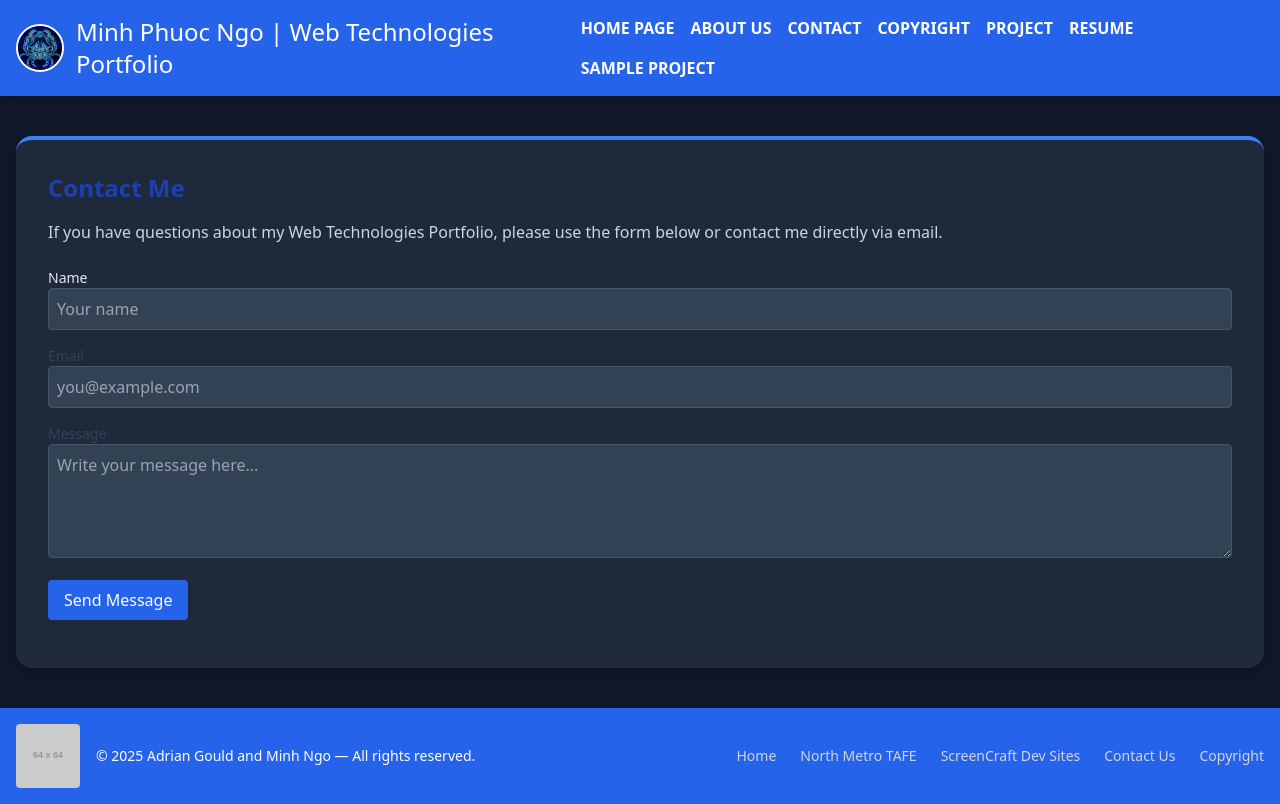
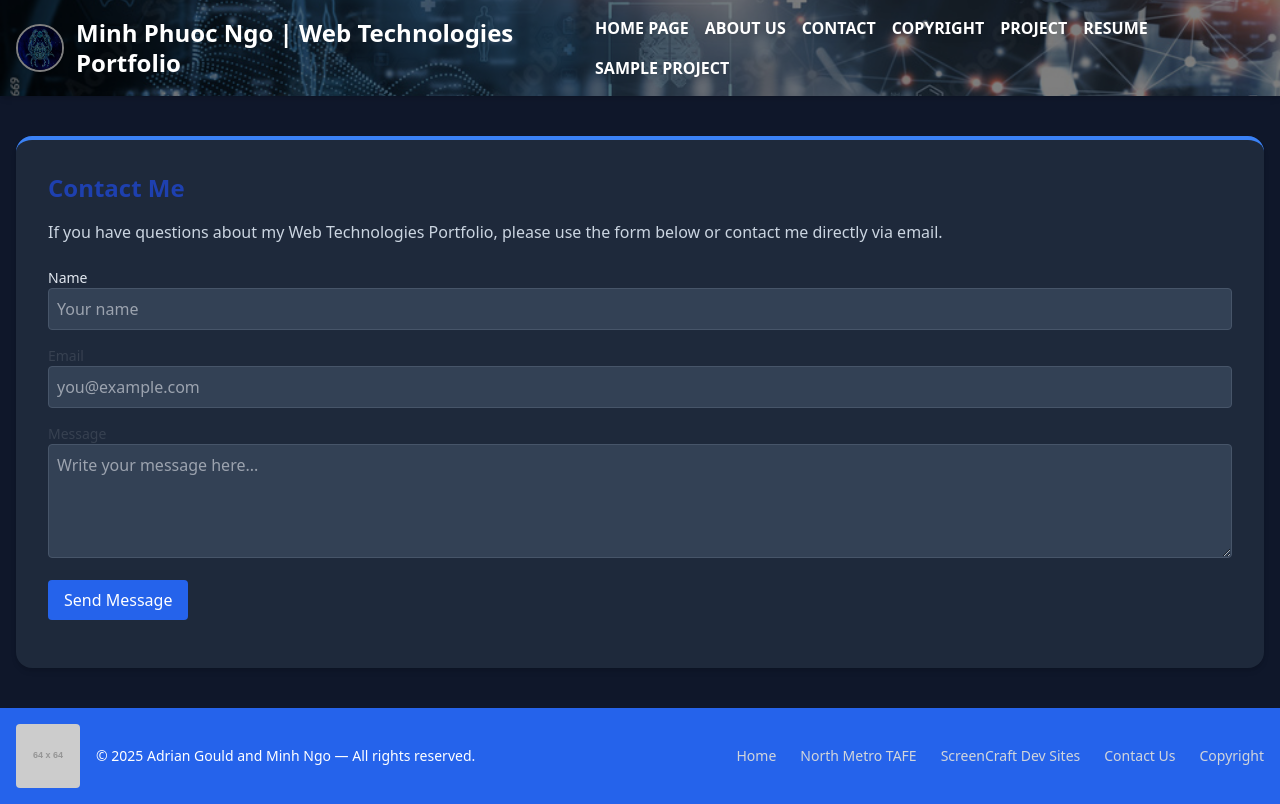
Before and after one commit to minhngo2505/AT3-project-web-tech, a website: page pages/contact.html in a window 1280 px wide. Drawn offline with nearby package versions, Linux system fonts and the light colour scheme; placeholder pictures from the web are drawn by us.

Commit message:
replace all pages with new header

```diff
--- a/pages/contact.html
+++ b/pages/contact.html
@@ -13,24 +13,26 @@
 
   <body class="min-h-screen flex flex-col bg-slate-900 text-slate-200">
     <!-- HEADER -->
-    <header class="bg-blue-600 text-white shadow-md">
-      <div class="container mx-auto flex justify-between items-center p-4">
-            <div class ="flex items-center space-x-3">
-                <img class =" h-12 w-12 object-cover rounded-full border-2 border-white shadow-sm" src = "../assets/images/cancer-zodiac.jpg" alt ="logo" >
-                <h1 class="text-xl sm:text-2xl front-bold leading-tight"> Minh Phuoc Ngo | Web Technologies Portfolio</h1>
+    <header class="relative bg-cover bg-center text-white shadow-md" style="background-image: url('../assets/images/header_image.jpeg');">
+        <div class="absolute inset-0 bg-black/50 z-0"></div>
+        <!-- Header content -->
+        <div class="container mx-auto flex justify-between items-center p-4">
+            <div class="flex items-center space-x-3">
+                <img class="h-12 w-12 rounded-full border-2 border-white shadow" src="../assets/images/cancer-zodiac.jpg" alt="Logo"/>
+                <h1 class="text-2xl font-bold leading-tight drop-shadow-lg"> Minh Phuoc Ngo | Web Technologies Portfolio</h1>
             </div>
-        <nav>
-          <ul class="flex flex-wrap gap-4 text-sm sm:text-base font-semibold uppercase">
-            <li><a href="home_page.html" class="hover:underline">HOME PAGE</a></li>
-            <li><a href="about_us.html" class="hover:underline">ABOUT US</a></li>
-            <li><a href="contact.html" class="hover:underline">CONTACT</a></li>
-            <li><a href="copyright.html" class="hover:underline">COPYRIGHT</a></li>
-            <li><a href="project.html" class="hover:underline">PROJECT</a></li>
-            <li><a href="resume.html" class ="hover:underline" >RESUME</a></li>
-            <li><a href="sample_project.html " class ="hover:underline ">SAMPLE PROJECT </a></li>
-          </ul>
-        </nav>
-      </div>
+            <nav>
+                <ul class="flex flex-wrap gap-4 text-sm sm:text-base font-semibold uppercase drop-shadow-md">
+                  <li><a href="home_page.html" class="hover:underline">Home Page</a></li>
+                  <li><a href="about_us.html" class="hover:underline">About Us</a></li>
+                  <li><a href="contact.html" class="hover:underline">Contact</a></li>
+                  <li><a href="copyright.html" class="hover:underline">Copyright</a></li>
+                  <li><a href="project.html" class="hover:underline">Project</a></li>
+                  <li><a href="resume.html" class="hover:underline">Resume</a></li>
+                  <li><a href="sample_project.html" class="hover:underline">Sample Project</a></li>
+                </ul>
+            </nav>
+        </div>
     </header>
 
     <!-- MAIN CONTENT -->
```
Also changed, not shown: pages/copyright.html (+18 -14 lines), pages/home_page.html (+6 -4 lines), pages/project.html (+6 -7 lines), assets/images/footer_image.jpeg (added), assets/images/header_image.jpeg (renamed from assets/images/AdobeStock_639572669_Preview.jpeg).
